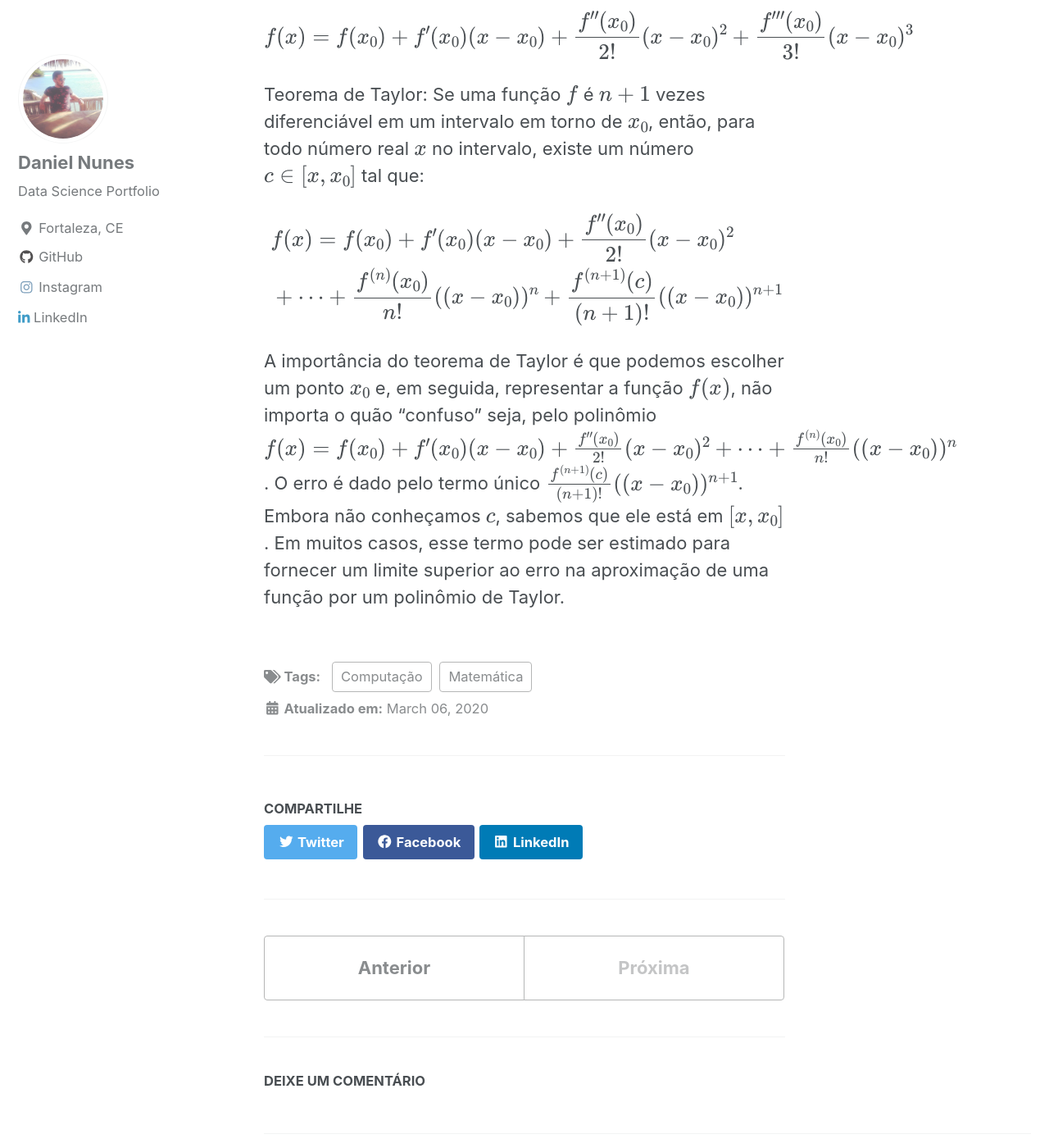
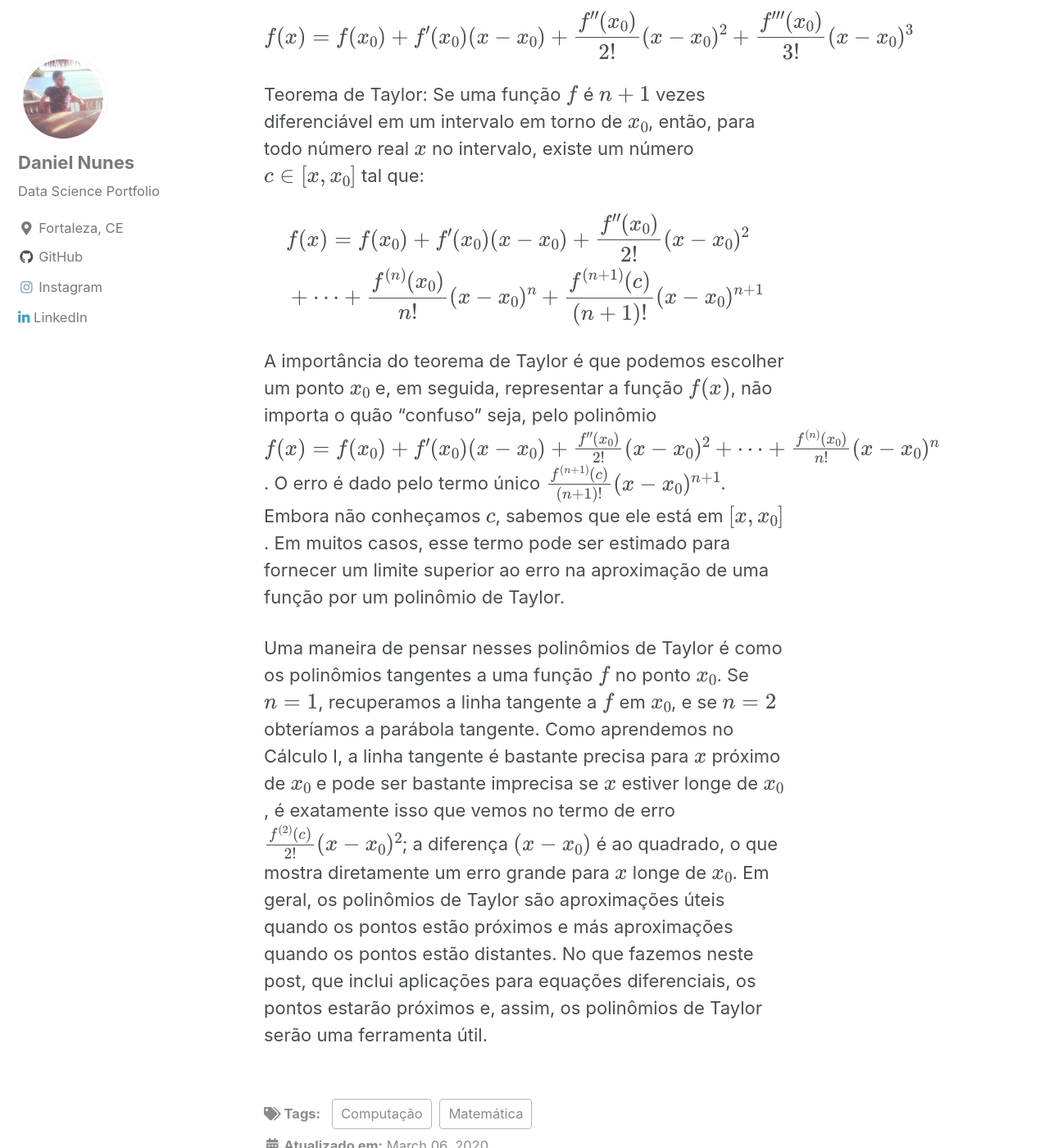
Before and after one commit to danielmnunes/danielmnunes.github.io, a Jekyll site: the page built from _posts/2020-03-06-derivada-numerica-parte1.md, in a window 1280 px wide and 1400 px high, scrolled down 510 px. Shown: the whole window at 82% size. Built offline with Jekyll 4.4.1, drawn with Linux system fonts in a browser that asks for light colours; cached includes are drawn as plain includes; nearby versions of some CDN libraries; formulas are drawn with MathJax 3; comment, search, counter and statistics services are not loaded.

Commit message:
post mn pt 1 5

```diff
--- a/_posts/2020-03-06-derivada-numerica-parte1.md
+++ b/_posts/2020-03-06-derivada-numerica-parte1.md
@@ -23,8 +23,10 @@ Teorema de Taylor: Se uma função $$f$$ é $$n+1$$ vezes diferenciável em um i
 $$
 \begin{align}
 & f(x) = f(x_{0}) + f{}'(x_{0})(x - x_{0}) + \frac{f{}''(x_{0})}{2!}(x - x_{0})^{2}\\
-& + \cdots + \frac{f^{(n)}(x_{0})}{n!}((x - x_{0}))^{n} + \frac{f^{(n+1)}(c)}{(n+1)!}((x - x_{0}))^{n+1}
+& + \cdots + \frac{f^{(n)}(x_{0})}{n!}(x - x_{0})^{n} + \frac{f^{(n+1)}(c)}{(n+1)!}(x - x_{0})^{n+1}
 \end{align}
 $$
 
-A importância do teorema de Taylor é que podemos escolher um ponto $$x_{0}$$ e, em seguida, representar a função $$f(x)$$, não importa o quão "confuso" seja, pelo polinômio $$ f(x) = f(x_{0}) + f{}'(x_{0})(x - x_{0}) + \frac{f{}''(x_{0})}{2!}(x - x_{0})^{2} + \cdots  + \frac{f^{(n)}(x_{0})}{n!}((x - x_{0}))^{n} $$. O erro é dado pelo termo único $$ \frac{f^{(n+1)}(c)}{(n+1)!}((x - x_{0}))^{n+1} $$. Embora não conheçamos $$c$$, sabemos que ele está em $$[x, x_{0}]$$. Em muitos casos, esse termo pode ser estimado para fornecer um limite superior ao erro na aproximação de uma função por um polinômio de Taylor.
+A importância do teorema de Taylor é que podemos escolher um ponto $$x_{0}$$ e, em seguida, representar a função $$f(x)$$, não importa o quão "confuso" seja, pelo polinômio $$ f(x) = f(x_{0}) + f{}'(x_{0})(x - x_{0}) + \frac{f{}''(x_{0})}{2!}(x - x_{0})^{2} + \cdots  + \frac{f^{(n)}(x_{0})}{n!}(x - x_{0})^{n} $$. O erro é dado pelo termo único $$ \frac{f^{(n+1)}(c)}{(n+1)!}(x - x_{0})^{n+1} $$. Embora não conheçamos $$c$$, sabemos que ele está em $$[x, x_{0}]$$. Em muitos casos, esse termo pode ser estimado para fornecer um limite superior ao erro na aproximação de uma função por um polinômio de Taylor.
+
+Uma maneira de pensar nesses polinômios de Taylor é como os polinômios tangentes a uma função $$f$$ no ponto $$x_{0}$$. Se $$n = 1$$, recuperamos a linha tangente a $$f$$ em $$x_{0}$$, e se $$n = 2$$ obteríamos a parábola tangente. Como aprendemos no Cálculo I, a linha tangente é bastante precisa para $$x$$ próximo de $$x_{0}$$ e pode ser bastante imprecisa se $$x$$ estiver longe de $$x_{0}$$, é exatamente isso que vemos no termo de erro $$ \frac{f^{(2)}(c)}{2!} (x - x_{0})^{2}$$; a diferença $$(x - x_{0})$$ é ao quadrado, o que mostra diretamente um erro grande para $$x$$ longe de $$x_{0}$$. Em geral, os polinômios de Taylor são aproximações úteis quando os pontos estão próximos e más aproximações quando os pontos estão distantes. No que fazemos neste post, que inclui aplicações para equações diferenciais, os pontos estarão próximos e, assim, os polinômios de Taylor serão uma ferramenta útil.
```
